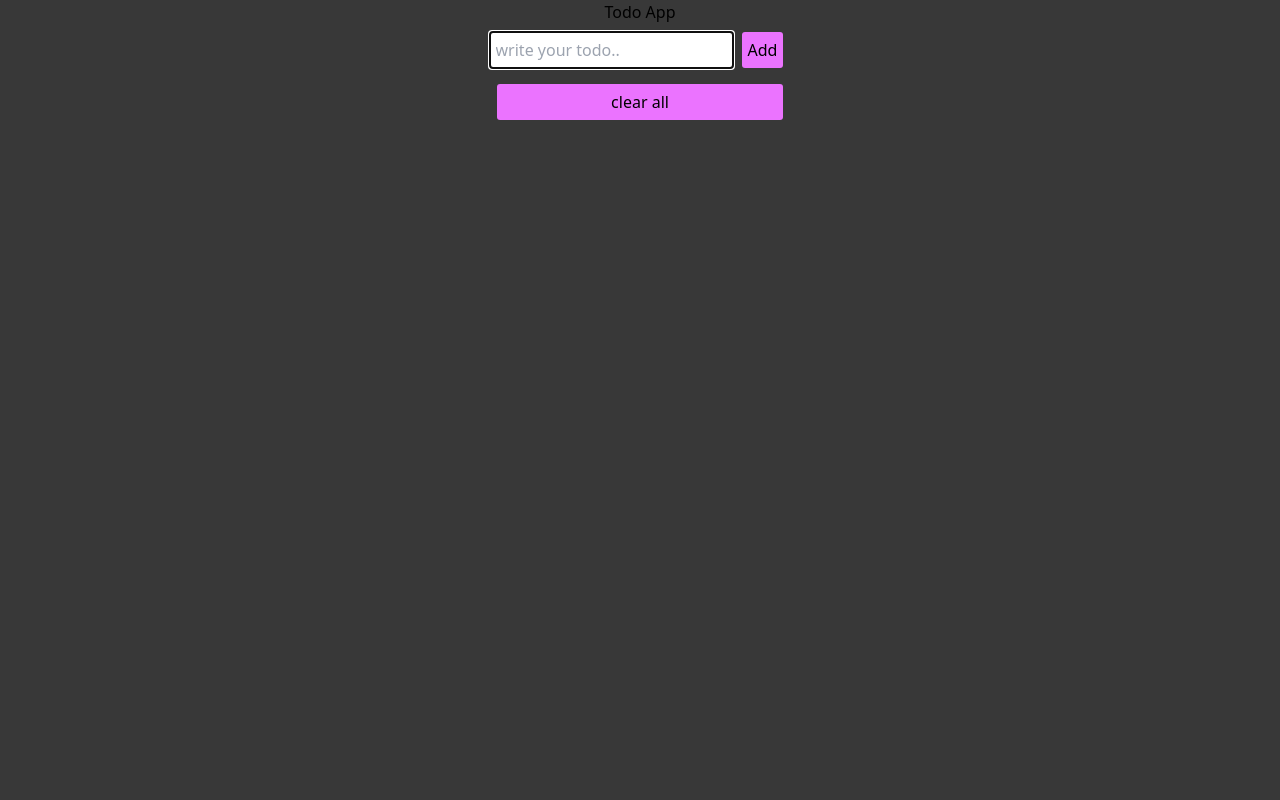
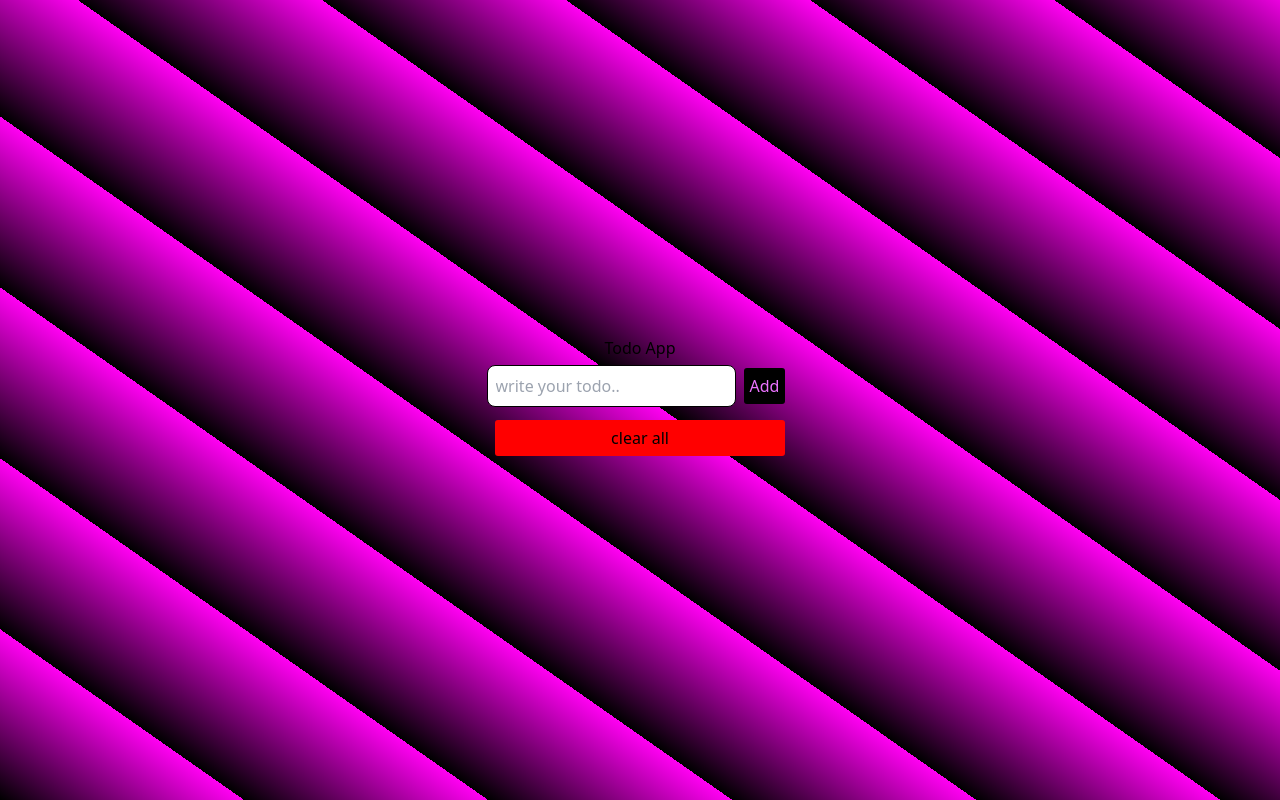
Before and after one commit to zubairmujawar/mini-project-react, a React (Vite) app in the folder todoapp/: page / in a window 1280 px wide. Built offline with nearby package versions, Linux system fonts and the light colour scheme.

Commit message:
changes in css

```diff
--- a/todoapp/src/App.css
+++ b/todoapp/src/App.css
@@ -1,57 +1,73 @@
-*{
+* {
   margin: 0;
   padding: 0;
   box-sizing: border-box;
-  background-color: rgb(56, 56, 56);
-
 }
 
-.main-div{
+.main-div {
   display: flex;
   flex-direction: column;
   align-items: center;
-  justify-content: space-between;
+  height: 100vh;
+  width: 100vw;
+  justify-content: center;
+  background-size: 500% auto;
+  background: repeating-linear-gradient(35deg, black, #ff00f2 140px);
+  animation: textShine 100s cubic-bezier(0.45, 0.43, 0.47, 0.44) infinite;
+  /* animation: bgchange infinite infinite 0.5ms ease-in-out 100deg cubic-bezier(0.165, 0.84, 0.44, 1); */
 }
-.btn{
+@keyframes textShine {
+  0% {
+    background-position: 0% 50%;
+  }
+  50% {
+    background-position: 50% 0%;
+  }
+  100% {
+    background-position: 100% 50%;
+  }
+}
+.btn {
   padding: 6px;
   margin: 8px;
   font-size: 1rem;
-  background-color: #eb73ff;;
+  color: #eb73ff;
+  background-color: black;
   border-radius: 3px;
   cursor: pointer;
 }
-.clearbtndiv{
+.clearbtndiv {
   display: flex;
   justify-content: center;
   align-items: center;
   padding: 6px;
   margin: 8px;
   font-size: 1rem;
-  background-color: #eb73ff;;
+  background-color: red;
   border-radius: 3px;
   cursor: pointer;
 }
-.input{
+.input {
   font-size: 1rem;
-  padding: 6px;
+  padding: 8px;
+  border-radius: 8px;
   border: 1.5px solid black;
   background-color: rgb(255, 255, 255);
 }
-.ul{
+.ul {
   text-decoration: none;
-
 }
-.li{
+.li {
   font-size: 14px;
   padding: 6px;
-  background-color: lightcoral;
+  background-color: #eb73ff;
   display: flex;
   justify-content: space-between;
   align-items: center;
   margin-top: 6px;
   border-radius: 5px;
 }
-span{
+span {
   background-color: red;
   font-size: 14px;
   padding: 6px;
--- a/todoapp/src/App.jsx
+++ b/todoapp/src/App.jsx
@@ -23,14 +23,13 @@
 
   }
   return (
-    <div className="flex main-div">
-      <h1 className="text-3xl font-bold ">Todo App</h1>
+    <div className="main-div">
+      <h1 className="text-3xl font-bold text-white ">Todo App</h1>
       <form>
         <input
           type="text"
           placeholder="write your todo.."
           className="input"
-          autoFocus
           value={input}
           onChange={(e) => setinput(e.target.value)}
         />
```
